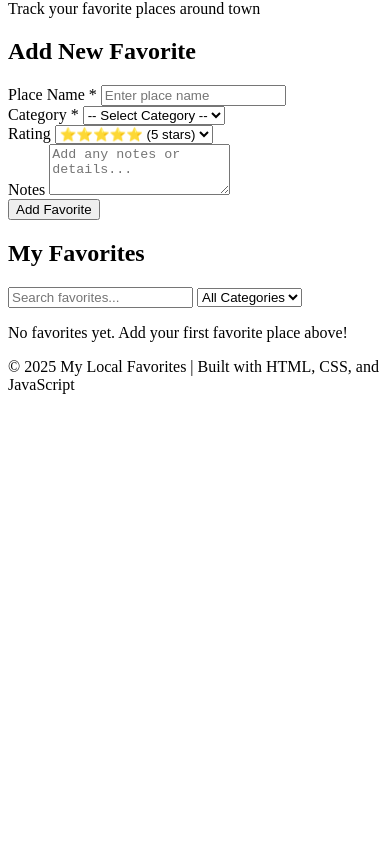
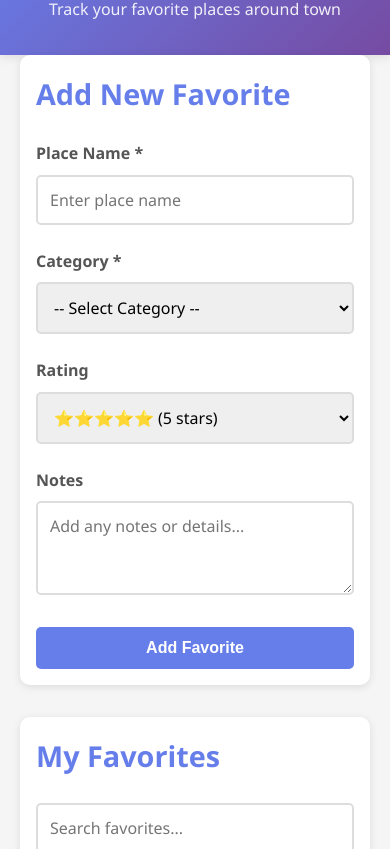
Before and after one commit to gianna-gatson/40363-local-favorites-tracker, a plain HTML site: page index.html in a window 390 px wide. Shown: the part 81-930 px from the top of the page. Before the commit the page ends 844 px from the top, so only its background shows below. Drawn offline with Linux system fonts and the light colour scheme.

Commit message:
lab 11.5
making drop-down box styling cleaner as well as fixing the footer and button styling

```diff
--- a/css/#style.css
+++ b/css/style.css
@@ -67,7 +67,23 @@ header h1 {
    MAIN CONTENT & SECTIONS
    LAB11: Add section containers and spacing
    ========================================== */
+main {
+    padding: 2rem 0;
+}
 
+section {
+    background: white;
+    padding: 2rem;
+    margin-bottom: 2rem;
+    border-radius: 10px;
+    box-shadow: 0 2px 8px rgba(0,0,0,0.1);
+}
+
+h2 {
+    color: #667eea;
+    margin-bottom: 1.5rem;
+    font-size: 1.8rem;
+}
 /* TODO LAB11: Add main and section styles */
 
 
@@ -76,7 +92,41 @@ header h1 {
    LAB11: Add form layout and input styling
    TODO LAB13: May add form validation styles
    ========================================== */
+.form-group {
+    margin-bottom: 1.5rem;
+}
 
+label {
+    display: block;
+    margin-bottom: 0.5rem;
+    font-weight: 600;
+    color: #555;
+}
+
+input[type="text"],
+select,
+textarea {
+    width: 100%;
+    padding: 0.75rem;
+    border: 2px solid #ddd;
+    border-radius: 5px;
+    font-size: 1rem;
+    font-family: inherit;
+    transition: border-color 0.3s ease;
+}
+
+input[type="text"]:focus,
+select:focus,
+textarea:focus {
+    outline: none;
+    border-color: #667eea;
+    box-shadow: 0 0 0 3px rgba(102, 126, 234, 0.1);
+}
+
+textarea {
+    resize: vertical;
+    min-height: 80px;
+}
 /* TODO LAB11: Add .form-group, label, input, select, textarea styles */
 
 
@@ -85,7 +135,31 @@ header h1 {
    LAB11: Add primary button styling
    TODO LAB14: Will add .btn-danger and .btn-secondary here
    ========================================== */
+.btn {
+    padding: 0.75rem 1.5rem;
+    border: none;
+    border-radius: 5px;
+    font-size: 1rem;
+    font-weight: 600;
+    cursor: pointer;
+    transition: all 0.3s ease;
+    display: inline-block;
+}
 
+.btn-primary {
+    background-color: #667eea;
+    color: white;
+}
+
+.btn-primary:hover {
+    background-color: #5568d3;
+    transform: translateY(-2px);
+    box-shadow: 0 4px 12px rgba(102, 126, 234, 0.4);
+}
+
+.btn-primary:active {
+    transform: translateY(0);
+}
 /* TODO LAB11: Add .btn and .btn-primary styles */
 
 
@@ -94,6 +168,18 @@ header h1 {
    LAB11: Add search input and filter layout
    TODO LAB14: Will connect to JavaScript search functionality
    ========================================== */
+.search-controls {
+    display: flex;
+    gap: 1rem;
+}
+
+.search-controls input {
+    flex: 2;
+}
+
+.search-controls select {
+    flex: 1;
+}
 
 /* TODO LAB11: Add .search-controls styles */
 
@@ -103,7 +189,19 @@ header h1 {
    LAB11: Add grid layout structure
    TODO LAB13: Cards will be populated by JavaScript
    ========================================== */
+.favorites-grid {
+    display: grid;
+    grid-template-columns: repeat(auto-fill, minmax(300px, 1fr));
+    gap: 1.5rem;
+}
 
+.empty-message {
+    grid-column: 1 / -1;
+    text-align: center;
+    color: #999;
+    font-style: italic;
+    padding: 2rem;
+}
 /* TODO LAB11: Add .favorites-grid and .empty-message styles */
 
 
@@ -112,7 +210,58 @@ header h1 {
    LAB11: Prepare card design for JavaScript
    LAB13: JavaScript will create cards using these styles
    ========================================== */
+.favorite-card {
+    background: white;
+    border: 2px solid #e0e0e0;
+    border-radius: 10px;
+    padding: 1.5rem;
+    transition: all 0.3s ease;
+}
 
+.favorite-card:hover {
+    border-color: #667eea;
+    box-shadow: 0 4px 12px rgba(102, 126, 234, 0.2);
+    transform: translateY(-5px);
+}
+
+.favorite-card h3 {
+    color: #333;
+    margin-bottom: 0.5rem;
+    font-size: 1.3rem;
+}
+
+.favorite-category {
+    display: inline-block;
+    padding: 0.25rem 0.75rem;
+    background-color: #667eea;
+    color: white;
+    border-radius: 20px;
+    font-size: 0.85rem;
+    margin-bottom: 0.5rem;
+}
+
+.favorite-rating {
+    color: #f39c12;
+    font-size: 1.1rem;
+    margin-bottom: 0.5rem;
+}
+
+.favorite-notes {
+    color: #666;
+    margin-bottom: 1rem;
+    line-height: 1.5;
+}
+
+.favorite-date {
+    font-size: 0.85rem;
+    color: #999;
+    margin-bottom: 1rem;
+}
+
+.favorite-actions {
+    display: flex;
+    gap: 0.5rem;
+}
 /* TODO LAB11: Add .favorite-card and related styles */
 
 
@@ -120,7 +269,17 @@ header h1 {
    FOOTER
    LAB11: Add simple centered footer
    ========================================== */
+footer {
+    background-color: #333;
+    color: white;
+    text-align: center;
+    padding: 1.5rem 0;
+    margin-top: 3rem;
+}
 
+footer p {
+    margin: 0;
+}
 /* TODO LAB11: Add footer styles */
 
 
@@ -130,5 +289,44 @@ header h1 {
    IMPORTANT: Keep ALL media queries in this section!
    TODO LAB13-15: May add responsive adjustments for new features
    ========================================== */
+@media (max-width: 768px) {
+    header h1 {
+        font-size: 2rem;
+    }
 
+    .subtitle {
+        font-size: 1rem;
+    }
+
+    .search-controls {
+        flex-direction: column;
+    }
+
+    .search-controls input,
+    .search-controls select {
+        flex: 1;
+    }
+
+    .favorites-grid {
+        grid-template-columns: 1fr;
+    }
+
+    section {
+        padding: 1.5rem;
+    }
+
+    .btn {
+        width: 100%;
+    }
+}
+
+@media (max-width: 480px) {
+    header h1 {
+        font-size: 1.5rem;
+    }
+
+    section {
+        padding: 1rem;
+    }
+}
 /* TODO LAB11: Add @media queries for tablet and mobile */
--- a/index.html
+++ b/index.html
@@ -5,20 +5,15 @@
     <meta name="viewport" content="width=device-width, initial-scale=1.0">
     <meta name="description" content="Track and manage your favorite local places">
     <title>My Local Favorites Tracker</title>
-    <link rel="stylesheet" href="css/styles.css">
+    <link rel="stylesheet" href="css/style.css">
 </head>
 <body>
     <!-- Content will go here -->
 
-    <!-- JavaScript at end of body -->
-    <script src="js/app.js"></script>
-</body>
-</html>
-
 <!-- Header Section -->
 <header>
     <div class="container">
-        <h1>📍 My Local Favorites</h1>
+        <h1>My Local Favorites</h1>
         <p class="subtitle">Track your favorite places around town</p>
     </div>
 </header>
@@ -26,9 +21,7 @@
 <!-- Main Content -->
 <main class="container">
     <!-- All sections will go inside main -->
-</main>
-
-<!-- Add Favorite Form Section -->
+    <!-- Add Favorite Form Section -->
 <section class="add-section">
     <h2>Add New Favorite</h2>
     <form id="add-favorite-form">
@@ -118,6 +111,8 @@
         <p class="empty-message">No favorites yet. Add your first favorite place above!</p>
     </div>
 </section>
+</main>
+
 
 <!-- Footer -->
 <footer>
@@ -125,3 +120,8 @@
         <p>&copy; 2025 My Local Favorites | Built with HTML, CSS, and JavaScript</p>
     </div>
 </footer>
+
+    <!-- JavaScript at end of body -->
+    <script src="js/app.js"></script>
+</body>
+</html>
--- /dev/null
+++ b/js/app.js
@@ -0,0 +1,31 @@
+// ==========================================
+// PROJECT 2: LOCAL FAVORITES TRACKER
+// JavaScript Starter Code
+// ==========================================
+
+// Log to confirm JavaScript is loaded
+console.log('JavaScript file loaded successfully!');
+
+// Global array to store favorites (will use in LAB12-15)
+let favorites = [];
+
+// Get references to DOM elements
+const addForm = document.getElementById('add-favorite-form');
+const favoritesList = document.getElementById('favorites-list');
+const searchInput = document.getElementById('search-input');
+const categoryFilter = document.getElementById('category-filter');
+
+// Test that elements are found
+console.log('Form element:', addForm);
+console.log('Favorites list element:', favoritesList);
+console.log('Search input:', searchInput);
+console.log('Category filter:', categoryFilter);
+
+// Temporary test: Prevent form submission until we add JavaScript
+addForm.addEventListener('submit', function(event) {
+    event.preventDefault();
+    console.log('Form submitted! (JavaScript will handle this in LAB12)');
+    alert('Form submitted! We\'ll add JavaScript functionality in LAB12.');
+});
+
+console.log('Ready for LAB12: JavaScript Fundamentals!');
```
Also changed, not shown: 1 other file.
